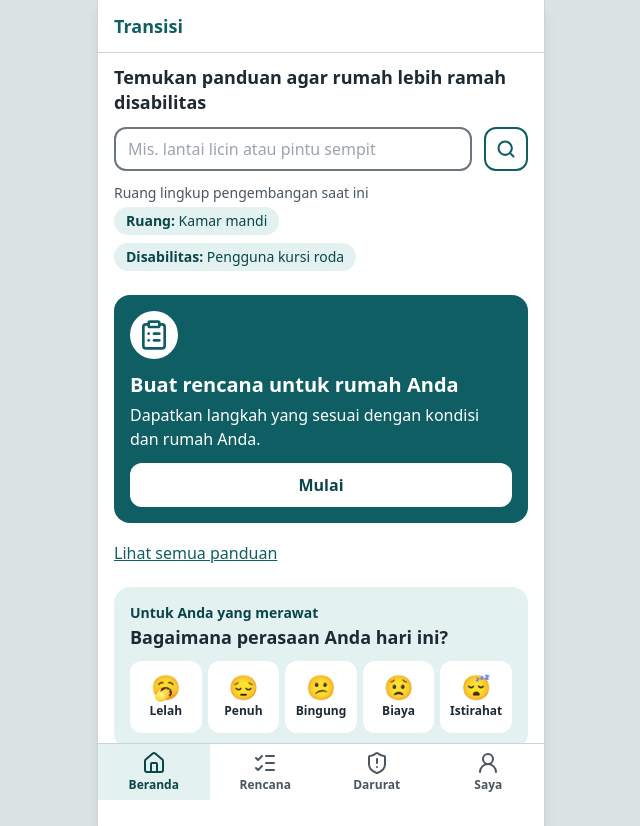
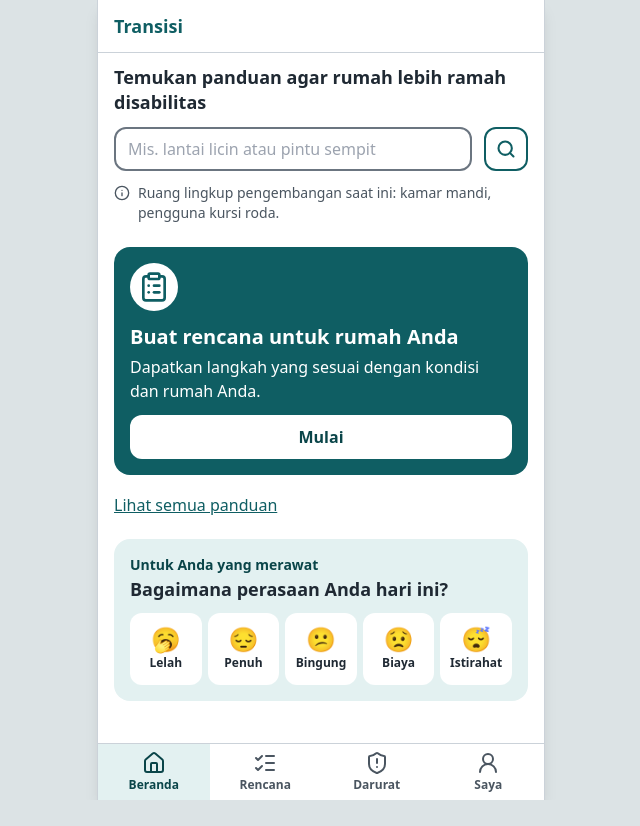
Before and after one commit to titohanafi/transisidnr, a React (Vite) app: page /#/ in a window 1280 px wide. Shown: the whole page, without its empty margins (319-959 px from the left). After the commit the page ends 800 px from the top, so only its background shows below. Built offline with nearby package versions, Linux system fonts and the light colour scheme.

Commit message:
Beranda: info cakupan jadi baris teks berikon

```diff
--- a/src/screens/Beranda.tsx
+++ b/src/screens/Beranda.tsx
@@ -1,4 +1,4 @@
-import { Search } from "lucide-react";
+import { Info, Search } from "lucide-react";
 import { Link, useNavigate } from "react-router-dom";
 import { CheckIn } from "../components/CheckIn";
 import { Halaman } from "../components/Halaman";
@@ -50,16 +50,12 @@ export function Beranda() {
             <Search className="h-5 w-5" strokeWidth={2.5} aria-hidden="true" focusable="false" />
           </button>
         </div>
-        <p id="cakupan-judul" className="mt-3 text-sm text-redup">
-          {pilih.cakupanJudul}
+        <p className="mt-3 flex items-start gap-2 text-sm text-redup">
+          <Info className="mt-0.5 h-4 w-4 shrink-0" strokeWidth={2} aria-hidden="true" focusable="false" />
+          <span>
+            {pilih.cakupanJudul}: {pilih.cakupan.map((c) => c.nilai.toLowerCase()).join(", ")}.
+          </span>
         </p>
-        <ul aria-labelledby="cakupan-judul" className="mt-1 flex flex-wrap gap-2">
-          {pilih.cakupan.map((c) => (
-            <li key={c.label} className="rounded-full bg-utama-muda px-3 py-1 text-sm text-utama-gelap">
-              <span className="font-semibold">{c.label}:</span> {c.nilai}
-            </li>
-          ))}
-        </ul>
       </form>
 
       <section className="mt-6 rounded-kartu bg-utama p-4 text-white" aria-labelledby="jalur-utama">
```
Also changed, not shown: 1 other file (tests, documents, lock files or other folders).
